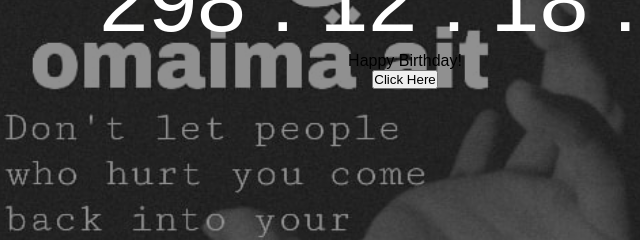
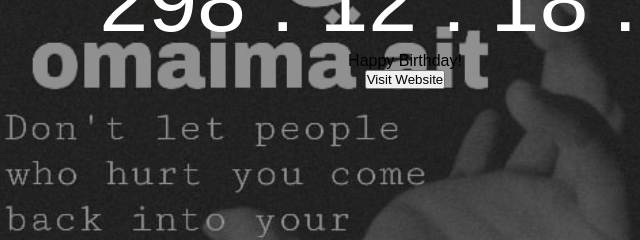
Before and after one commit to 1ana1ali/w3b-h1tung-1al1, a plain HTML site: page index.html in a window 1280 px wide. Shown: the part 525-765 px from the top of the page, 235-875 px from the left. Drawn offline with nearby package versions, Linux system fonts and the light colour scheme; files that its build step writes are made by us from their sources.

Commit message:
Update index.html

```diff
--- a/index.html
+++ b/index.html
@@ -14,7 +14,7 @@
       <h2>BIRTHDAY</h2>
       <div class="countdown">00 : 00 : 00 : 00</div>
       <div id="happyBirthdayMessage" class="hidden">Happy Birthday!</div>
-      <button id="actionButton" class="hidden">Click Here</button>
+      <button id="actionButton" class="hidden">Visit Website</button>
     </div>
   </header>
   <script src="main.js"></script>
```
